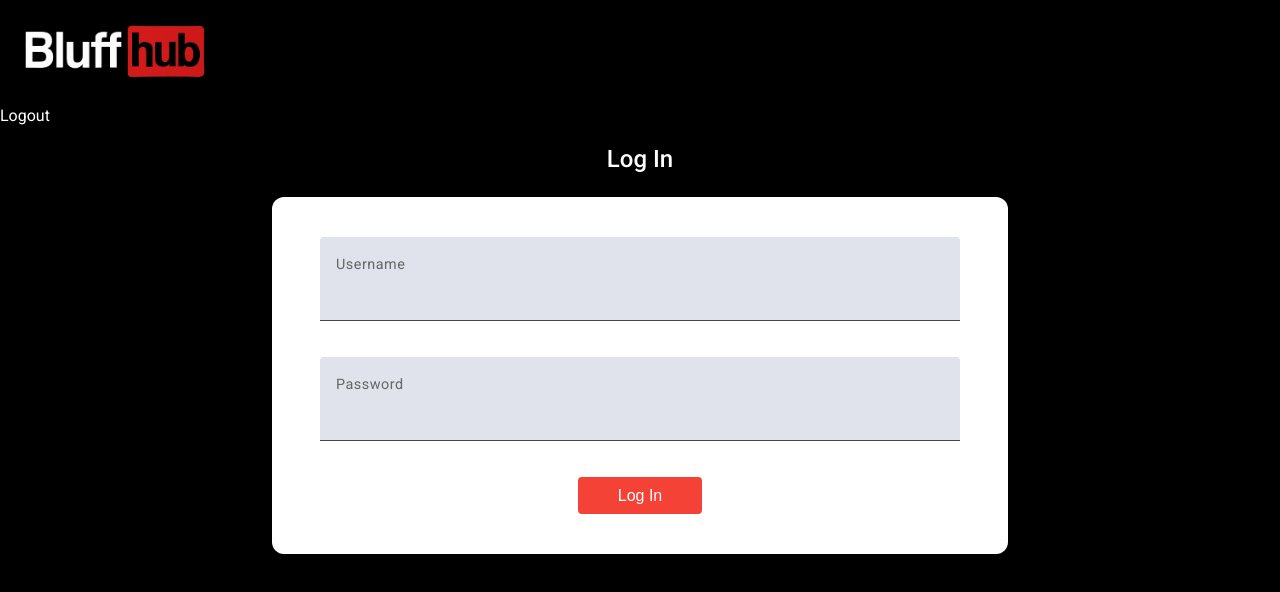
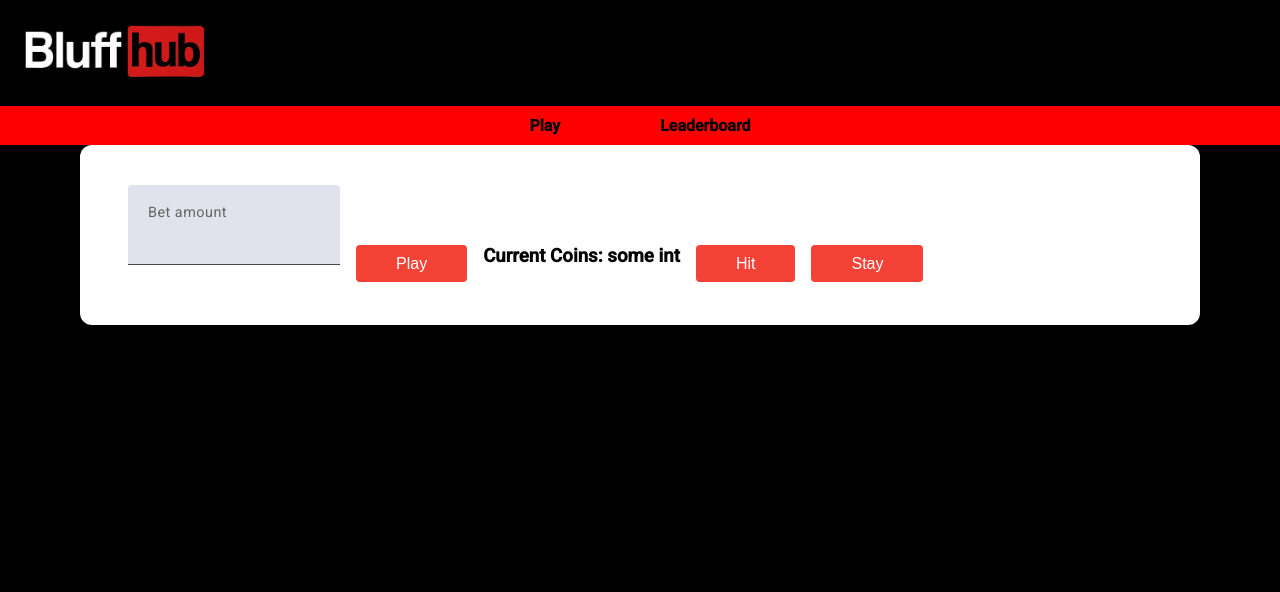
Before and after one commit to chris3309/BluffHub, an Angular app in the folder Frontend/angular-frontend/: page /home in a window 1280 px wide. Before the commit this address led to /login. Shown: the top 592 px of the page. Built offline with nearby package versions, Linux system fonts and the light colour scheme.

Commit message:
auth service + signup code

```diff
--- a/Frontend/angular-frontend/src/app/app-routing.module.ts
+++ b/Frontend/angular-frontend/src/app/app-routing.module.ts
@@ -2,13 +2,15 @@
 import { RouterModule, Routes } from '@angular/router';
 import { LoginComponent } from './login-create/login/login.component';
 import { SignupComponent } from './login-create/signup/signup.component';
+import { GameComponent } from './game-create/game/game.component';
 
 const routes: Routes = [
+  { path: 'home', component: GameComponent },
   { path: 'login', component: LoginComponent },
   { path: 'signup', component: SignupComponent },
+
   { path: '', redirectTo: 'login', pathMatch: 'full' },
-  { path: '**', redirectTo: 'login' }
-
+  { path: '**', redirectTo: 'login' },
 ];
 
 @NgModule({
--- a/Frontend/angular-frontend/src/app/app.component.html
+++ b/Frontend/angular-frontend/src/app/app.component.html
@@ -1,4 +1,3 @@
 <main class="page-body">
-  <span (click)="logout()">Logout</span>
   <router-outlet></router-outlet>
 </main>
--- a/Frontend/angular-frontend/src/app/app.module.ts
+++ b/Frontend/angular-frontend/src/app/app.module.ts
@@ -22,6 +22,7 @@
 import { SignupComponent } from './login-create/signup/signup.component';
 import { CommonModule } from '@angular/common';
 import { RouterLink } from '@angular/router';
+import { HttpClientModule } from '@angular/common/http';
 //import { Component, OnInit } from '@angular/core';
 @NgModule({
   declarations: [
@@ -44,7 +45,8 @@
     FormsModule,
     CommonModule,
     RouterLink,
-    ReactiveFormsModule
+    ReactiveFormsModule,
+    HttpClientModule
   ],
   providers: [],
   bootstrap: [AppComponent]
--- /dev/null
+++ b/Frontend/angular-frontend/src/app/auth.service.ts
@@ -0,0 +1,9 @@
+import { Injectable, signal } from "@angular/core";
+import { UserInterface } from "./user.interface";
+@Injectable({
+  providedIn: 'root'
+})
+
+export class AuthService {
+  currentUserSignal = signal<UserInterface | undefined | null>(undefined);
+}
--- a/Frontend/angular-frontend/src/app/game-create/game/game.component.css
+++ b/Frontend/angular-frontend/src/app/game-create/game/game.component.css
@@ -0,0 +1,83 @@
+#playerControls{
+  display: flex;
+  flex-direction: row;
+  align-items: flex-end;
+  gap: 1rem;
+  min-width: 320px;
+  padding: 2.5rem 3rem;
+  background: #ffffff;
+  border-radius: 12px;
+  box-shadow: 0 6px 18px rgba(0,0,0,0.1);
+  width: 80%;
+  margin:auto;
+}
+
+#playerControls form {
+  display: flex;
+  flex-direction: row;
+  align-items: flex-end;
+  gap: 1rem;
+}
+
+#playerControls mat-form-field {
+  flex: 1 1 200px;
+  width: 100%;
+}
+
+#playerControls mat-form-field p {
+  margin: 0 0 0 0.25rem;
+  font-size: 0.9rem;
+  color: #666;
+}
+
+#playerControls button {
+  flex: 0 0 auto;
+  margin-bottom: 0.2rem;
+}
+
+#hitButton{
+  align-self: auto;
+  padding: 0.6rem 2.5rem;
+  font-size: 1rem;
+  border: none;
+  border-radius: 4px;
+  background: #f44336;
+  color: #fff;
+  cursor: pointer;
+  transition: background 0.25s ease;
+}
+
+#hitButton:hover {
+  background: #d32f2f;
+}
+
+#stayButton{
+  align-self: auto;
+  padding: 0.6rem 2.5rem;
+  font-size: 1rem;
+  border: none;
+  border-radius: 4px;
+  background: #f44336;
+  color: #fff;
+  cursor: pointer;
+  transition: background 0.25s ease;
+}
+
+#stayButton:hover {
+  background: #d32f2f;
+}
+#playButton{
+  align-self: auto;
+  padding: 0.6rem 2.5rem;
+  font-size: 1rem;
+  border: none;
+  border-radius: 4px;
+  background: #f44336;
+  color: #fff;
+  cursor: pointer;
+  transition: background 0.25s ease;
+}
+
+#playButton:hover {
+  background: #d32f2f;
+}
--- a/Frontend/angular-frontend/src/app/game-create/game/game.component.html
+++ b/Frontend/angular-frontend/src/app/game-create/game/game.component.html
@@ -1 +1,15 @@
 <app-header></app-header>
+<div id="playerControls">
+  <form id="betForm">
+    <mat-form-field>
+      <p>Bet amount</p>
+      <input matInput id="bet" type="number" step="1" inputmode="numeric">
+    </mat-form-field>
+    <button id="playButton" type="submit">Play</button>
+  </form>
+
+  <h3>Current Coins: some int</h3>
+
+  <button id="hitButton">Hit</button>
+  <button id="stayButton">Stay</button>
+</div>
--- a/Frontend/angular-frontend/src/app/login-create/login/login.component.css
+++ b/Frontend/angular-frontend/src/app/login-create/login/login.component.css
@@ -42,3 +42,28 @@
 #loginButton:hover {
   background: #d32f2f;
 }
+
+nav {
+  background-color: red;
+  width: 100%;
+  padding: 10px 0;
+}
+
+nav ul {
+  list-style: none;
+  margin: 0;
+  padding: 0;
+  display: flex;
+  justify-content: center; /* centers the links horizontally */
+  align-items: center;
+}
+
+nav li {
+  margin: 0 50px; /* space between the links */
+}
+
+nav a {
+  text-decoration: none;
+  color: black;
+  font-weight: bold;
+}
--- a/Frontend/angular-frontend/src/app/login-create/login/login.component.html
+++ b/Frontend/angular-frontend/src/app/login-create/login/login.component.html
@@ -1,4 +1,11 @@
 <!--<p>login works!</p>-->
+<nav>
+  <!--<image id="Logo" src="../../../../public/images/bluffhubLogo.png"/>-->
+  <ul text-align='center'>
+    <li><a href="../signup">Sign Up</a></li>
+  </ul>
+</nav>
+
 <h2 id="loginText"> Log In </h2>
 <form id="inputField" [formGroup]="form" (ngSubmit)="onSubmit()">
   <mat-form-field>
--- a/Frontend/angular-frontend/src/app/login-create/signup/signup.component.css
+++ b/Frontend/angular-frontend/src/app/login-create/signup/signup.component.css
@@ -42,3 +42,27 @@
 #loginButton:hover {
   background: #d32f2f;
 }
+nav {
+  background-color: red;
+  width: 100%;
+  padding: 10px 0;
+}
+
+nav ul {
+  list-style: none;
+  margin: 0;
+  padding: 0;
+  display: flex;
+  justify-content: center; /* centers the links horizontally */
+  align-items: center;
+}
+
+nav li {
+  margin: 0 50px; /* space between the links */
+}
+
+nav a {
+  text-decoration: none;
+  color: black;
+  font-weight: bold;
+}
--- a/Frontend/angular-frontend/src/app/login-create/signup/signup.component.html
+++ b/Frontend/angular-frontend/src/app/login-create/signup/signup.component.html
@@ -1,3 +1,10 @@
+<nav>
+  <!--<image id="Logo" src="../../../../public/images/bluffhubLogo.png"/>-->
+  <ul text-align='center'>
+    <li><a href="../login">Log In</a></li>
+  </ul>
+</nav>
+
 <h2 id="signupText"> Sign Up </h2>
 <form id="inputField" [formGroup]="form" (ngSubmit)="onSubmit()">
   <mat-form-field>
--- a/Frontend/angular-frontend/src/app/login-create/signup/signup.component.ts
+++ b/Frontend/angular-frontend/src/app/login-create/signup/signup.component.ts
@@ -1,5 +1,9 @@
+import { HttpClient } from '@angular/common/http';
 import { Component, inject  } from '@angular/core';
 import { FormBuilder, ReactiveFormsModule, Validators } from '@angular/forms';
+import { UserInterface } from '../../user.interface';
+import { AuthService } from '../../auth.service';
+import { Router } from '@angular/router';
 @Component({
   selector: 'app-signup',
   standalone: false,
@@ -11,14 +15,24 @@
   enteredPassword="";
   enteredPassword2="";
 
+  router = inject(Router);
   fb = inject(FormBuilder);
+  http = inject(HttpClient)
   form = this.fb.nonNullable.group({
     username: ['', Validators.required ],
     password: ['', Validators.required],
   });
-
+  authService = inject(AuthService);
   onSubmit():void{
-    console.log('Sign Up');
+    //console.log('Signing Up Process Begin...');
+    this.http.post<{ user: UserInterface }>('http://localhost:3000/auth/register', {
+      user: this.form.getRawValue(),
+    }).subscribe((response) => {
+      console.log("response", response);
+      localStorage.setItem('token', response.user.token)
+      this.authService.currentUserSignal.set(response.user);
+      this.router.navigateByUrl('/home')
+    });
   }
 
 
--- /dev/null
+++ b/Frontend/angular-frontend/src/app/user.interface.ts
@@ -0,0 +1,4 @@
+export interface UserInterface {
+  username: string;
+  token: string;
+}
```
Also changed, not shown: 2 other files (tests, documents, lock files or other folders).
